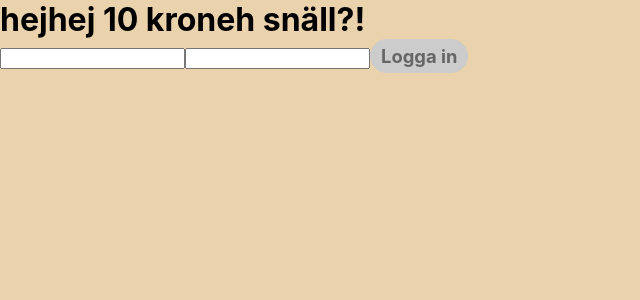
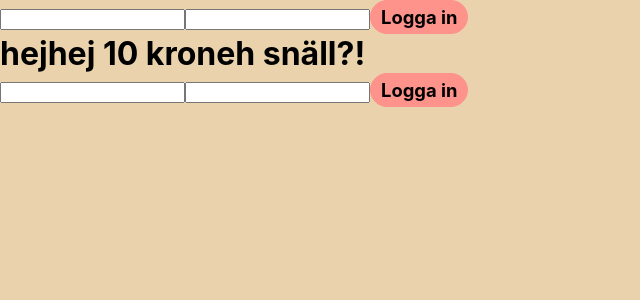
Before and after one commit to AdamAgerling/grupp2-12factor, a React (Create React App) app: page / in a window 1280 px wide. Shown: the top 300 px of the page, without its empty margins (0-640 px from the left). Built offline with nearby package versions, Linux system fonts and the light colour scheme.

Commit message:
add MongoDb to project

```diff
--- a/package.json
+++ b/package.json
@@ -9,6 +9,7 @@
     "logrocket": "^3.0.1",
     "react": "^18.2.0",
     "react-dom": "^18.2.0",
+    "react-router-dom": "^6.4.3",
     "react-scripts": "5.0.1",
     "web-vitals": "^2.1.4"
   },
--- a/src/App.js
+++ b/src/App.js
@@ -1,30 +1,38 @@
-import LoginComponent from "./components/login/LoginComponent"
-import LandingComponent from "./components/landing/LandingComponent"
-import { useState } from "react"
-import "./App.module.css"
+import LoginComponent from './components/login/LoginComponent';
+import LandingComponent from './components/landing/LandingComponent';
+import { useState } from 'react';
+import './App.module.css';
+import { BrowserRouter, Route, Routes } from 'react-router-dom';
 
 function App() {
-  const [component, setComponent] = useState(null)
+  const [component, setComponent] = useState(null);
 
   function changeComponent(component) {
-    setComponent(component)
-    console.log(component)
+    setComponent(component);
+    console.log(component);
   }
   return (
+    <BrowserRouter>
+      <Routes>
+        <Route element={<LandingComponent />} path="/landing" />
+        <Route element={<LoginComponent />} path="/" />
+      </Routes>
+
       <div>
         <h1>hejhej 10 kroneh snäll?!</h1>
         {component === null ? (
           <LoginComponent changeComponent={changeComponent} />
         ) : (
-        ""
+          ''
         )}
-      {component === "landing" ? (
+        {component === 'landing' ? (
           <LandingComponent changeComponent={changeComponent} />
         ) : (
-        ""
+          ''
         )}
       </div>
-  )
+    </BrowserRouter>
+  );
 }
 
-export default App
+export default App;
--- a/src/components/landing/LandingComponent.jsx
+++ b/src/components/landing/LandingComponent.jsx
@@ -1,9 +1,23 @@
-import React from 'react';
+import React, { useEffect, useState } from 'react';
 
 const LandingComponent = ({ changeComponent }) => {
+  const [users, setUsers] = useState(null)
+
+
+
+  useEffect(() => {
+    fetch('http://localhost:3001/api/users/')
+  .then(response => response.json())
+  .then(result => {
+    setUsers(result.users)
+  },[])
+  })
+
   return (
     <div>
-      <h1>Välkommen vänligen</h1>
+      {users?.map((user) => (
+        <h1 key={user._id}>Välkommen vänligen {user.userName}{user._id}</h1>
+      ))}
       <p>Detta är landing page</p>
       <button>
         <h4 onClick={() => changeComponent(null)}>Logga ut</h4>
--- a/src/components/login/LoginComponent.jsx
+++ b/src/components/login/LoginComponent.jsx
@@ -1,23 +1,50 @@
 import React, { useState, useEffect } from 'react';
+// import { Link } from 'react-router-dom';
 import { Button } from '../Button/Button';
+// import LandingComponent from '../landing/LandingComponent';
+
 
 const LoginComponent = ({ changeComponent }) => {
-  const [disabled, setDisabled] = useState(true);
-  const [username, setUsername] = useState('');
+  // const [disabled, setDisabled] = useState(true);
+  const [error, setError] = useState(false)
+  const [userName, setUserName] = useState('');
   const [password, setPassword] = useState('');
+
   useEffect(() => {
-    if (username !== '' && password !== '') {
-      setDisabled(false);
+    if (userName !== '' && password !== '') {
+      // setDisabled(false);
     }
-  }, [password, username]);
+  }, [password, userName]);
+
+const sendData = () => {
+  fetch('http://localhost:3001/api/users', {
+    method: 'POST',
+    headers: {
+      Accept: 'application/json',
+      'Content-Type': 'application/json',
+    },
+    body: JSON.stringify({
+      userName: userName,
+      password: password
+    })
+  })
+  if(userName){
+    changeComponent('landing')
+  }else{
+      setError(true)
+  }
+}
 
   return (
     <div>
-      <input onChange={(e) => setUsername(e.target.value)} type="text" />
+      <input onChange={(e) => setUserName(e.target.value)} type="text" />
       <input onChange={(e) => setPassword(e.target.value)} type="password" />
-      <Button disabled={disabled} onClick={() => changeComponent('landing')}>
+      {/* <Link to={`landing?id=${id}`}> */}
+      <Button onClick={sendData}>
         <h4>Logga in</h4>
       </Button>
+      {/* </Link> */}
+      {error && <p>Aww, shucks.. Something went terribly wrong</p>}
     </div>
   );
 };
```
Also changed, not shown: 1 other file (tests, documents, lock files or other folders). Lines whose indentation alone changed are shown as unchanged.
